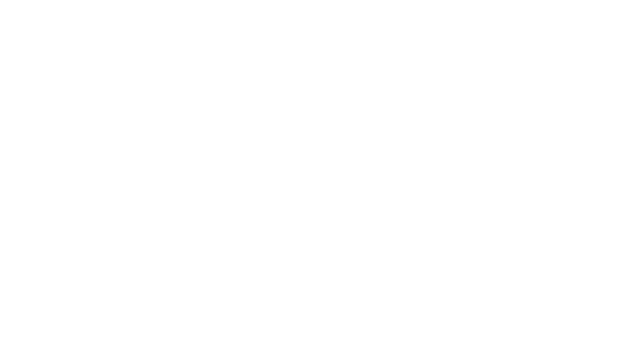
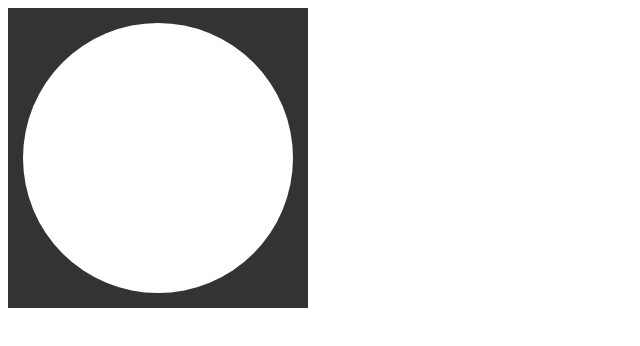
Before and after one commit to maksymkhar/CanvasClock, a plain HTML site: page index.html in a window 1280 px wide. Shown: the whole page, without its empty margins (0-640 px from the left). Drawn offline with Linux system fonts and the light colour scheme.

Commit message:
Created canvas container with clock background

```diff
--- a/index.html
+++ b/index.html
@@ -6,5 +6,23 @@
 </head>
 <body>
 
+
+<canvas id="canvas" width="300" height="300" style="background-color:#333"></canvas>
+
+<script>
+    var canvas = document.getElementById("canvas");
+    var ctx = canvas.getContext("2d");
+    var radius = canvas.height / 2;
+    ctx.translate(radius, radius);
+    radius = radius * 0.90
+    drawClock();
+
+    function drawClock() {
+        ctx.arc(0, 0, radius, 0 , 2*Math.PI);
+        ctx.fillStyle = "white";
+        ctx.fill();
+    }
+</script>
+
 </body>
 </html>
```
